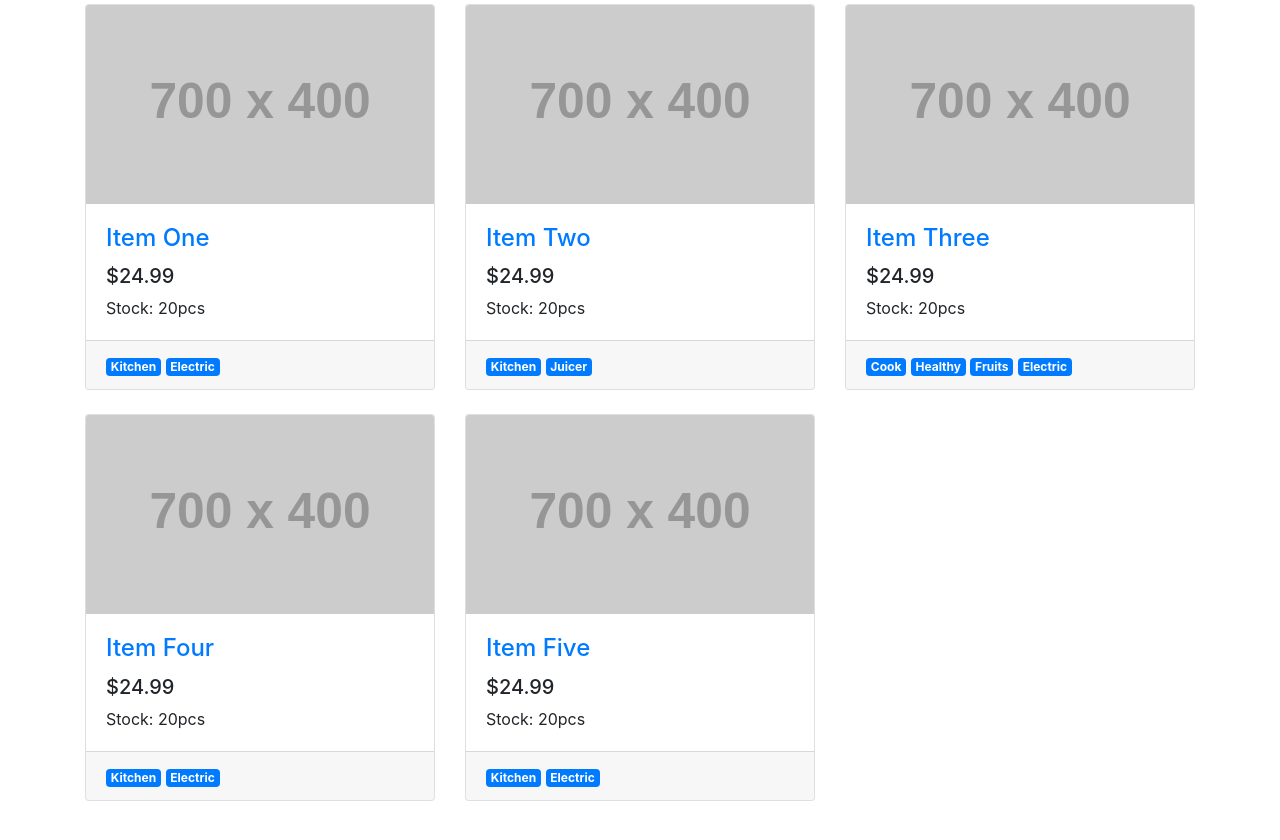
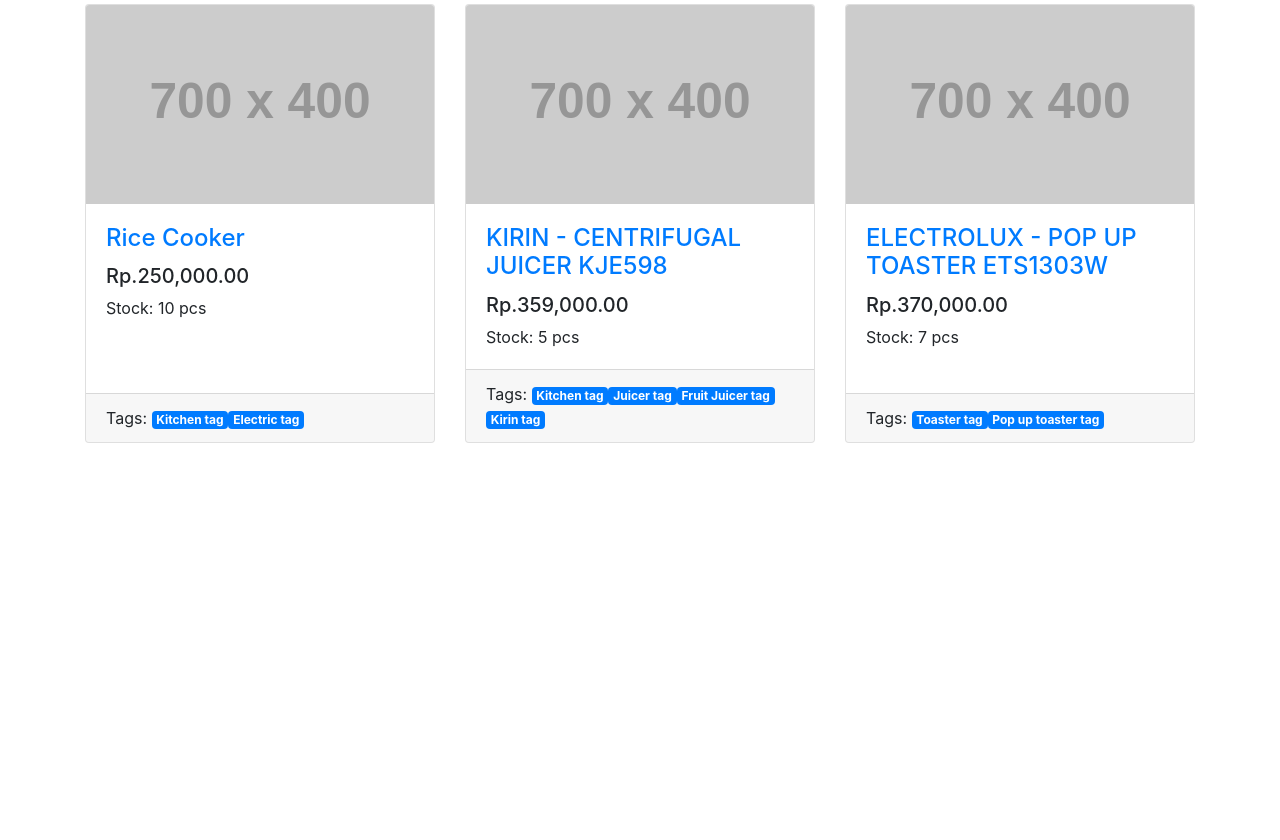
Before and after one commit to kneric/Inventory-API, a website: page client/index.html in a window 1280 px wide. Shown: the part 1011-1851 px from the top of the page. After the commit the page ends 1502 px from the top, so only its background shows below. Drawn offline with nearby package versions, Linux system fonts and the light colour scheme; placeholder pictures from the web are drawn by us.

Commit message:
list items

```diff
--- a/client/index.html
+++ b/client/index.html
@@ -87,118 +87,25 @@
         <div class="row">
           <div class="col-lg-12">
             <div class="row my-4">
-              <div class="col-lg-4 col-md-6 mb-4">
+              <div class="col-lg-4 col-md-6 mb-4" v-for="item in items">
                 <div class="card h-100">
                   <a href="#"><img class="card-img-top" src="http://placehold.it/700x400" alt=""></a>
                   <div class="card-body">
                     <h4 class="card-title">
-                      <a href="#">Item One</a>
+                      <a href="#">{{item.name}}</a>
                     </h4>
-                    <h5>$24.99</h5>
-                    <p class="card-text">Stock: 20pcs</p>
+                    <h5>{{convertPrice(item.price)}}</h5>
+                    <p class="card-text">Stock: {{item.stock}} pcs</p>
                   </div>
                   <div class="card-footer">
-                    <span class="badge badge-primary tag">
-                      Kitchen
-                    </span>
-                    <span class="badge badge-primary tag">
-                      Electric
+                    Tags:
+                    <span class="badge badge-primary tag" v-for="tag in item.tags">
+                      {{tag}}
+                      tag
                     </span>
                   </div>
                 </div>
               </div>
-
-              <div class="col-lg-4 col-md-6 mb-4">
-                <div class="card h-100">
-                  <a href="#"><img class="card-img-top" src="http://placehold.it/700x400" alt=""></a>
-                  <div class="card-body">
-                    <h4 class="card-title">
-                      <a href="#">Item Two</a>
-                    </h4>
-                    <h5>$24.99</h5>
-                    <p class="card-text">Stock: 20pcs</p>
-                  </div>
-                  <div class="card-footer">
-                    <span class="badge badge-primary tag">
-                      Kitchen
-                    </span>
-                    <span class="badge badge-primary tag">
-                      Juicer
-                    </span>
-                  </div>
-                </div>
-              </div>
-
-              <div class="col-lg-4 col-md-6 mb-4">
-                <div class="card h-100">
-                  <a href="#"><img class="card-img-top" src="http://placehold.it/700x400" alt=""></a>
-                  <div class="card-body">
-                    <h4 class="card-title">
-                      <a href="#">Item Three</a>
-                    </h4>
-                    <h5>$24.99</h5>
-                    <p class="card-text">Stock: 20pcs</p>
-                  </div>
-                  <div class="card-footer">
-                    <span class="badge badge-primary tag">
-                      Cook
-                    </span>
-                    <span class="badge badge-primary tag">
-                      Healthy
-                    </span>
-                    <span class="badge badge-primary tag">
-                      Fruits
-                    </span>
-                    <span class="badge badge-primary tag">
-                      Electric
-                    </span>
-                  </div>
-                </div>
-              </div>
-
-              <div class="col-lg-4 col-md-6 mb-4">
-                <div class="card h-100">
-                  <a href="#"><img class="card-img-top" src="http://placehold.it/700x400" alt=""></a>
-                  <div class="card-body">
-                    <h4 class="card-title">
-                      <a href="#">Item Four</a>
-                    </h4>
-                    <h5>$24.99</h5>
-                    <p class="card-text">Stock: 20pcs</p>
-                  </div>
-                  <div class="card-footer">
-                    <span class="badge badge-primary tag">
-                      Kitchen
-                    </span>
-                    <span class="badge badge-primary tag">
-                      Electric
-                    </span>
-                  </div>
-                </div>
-              </div>
-
-              <div class="col-lg-4 col-md-6 mb-4">
-                <div class="card h-100">
-                  <a href="#"><img class="card-img-top" src="http://placehold.it/700x400" alt=""></a>
-                  <div class="card-body">
-                    <h4 class="card-title">
-                      <a href="#">Item Five</a>
-                    </h4>
-                    <h5>$24.99</h5>
-                    <p class="card-text">Stock: 20pcs</p>
-                  </div>
-                  <div class="card-footer">
-                    <span class="badge badge-primary tag">
-                      Kitchen
-                    </span>
-                    <span class="badge badge-primary tag">
-                      Electric
-                    </span>
-                  </div>
-                </div>
-              </div>
-
-
 
             </div>
             <!-- /.row -->
@@ -278,6 +185,13 @@
             }
 
           ]
+        },
+        computed:{
+          convertPrice: function () {
+            return function (price){
+              return ('Rp.' + Number(price).toLocaleString() + '.00')
+            }
+          }
         }
       })
     </script>
--- a/server/routes/index.js
+++ b/server/routes/index.js
@@ -24,3 +24,5 @@
 
     }
   })
+
+  module.exports = router;
```
Also changed, not shown: server/models/item.js (added, +18 -0 lines), client/js/components/item.js (added).
